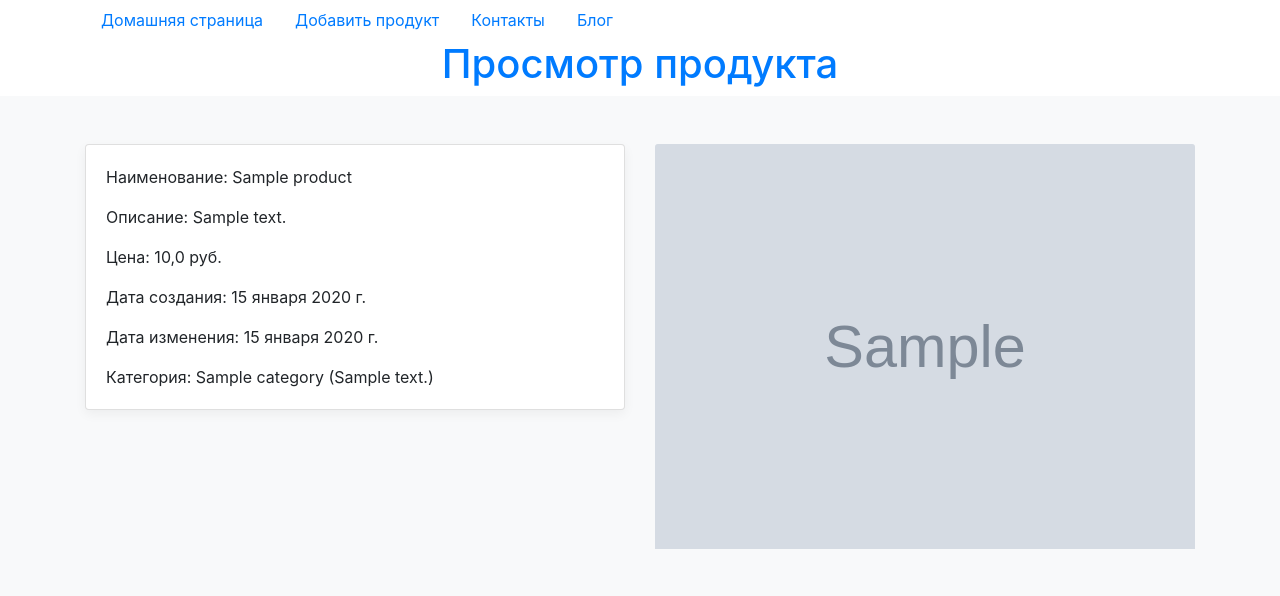
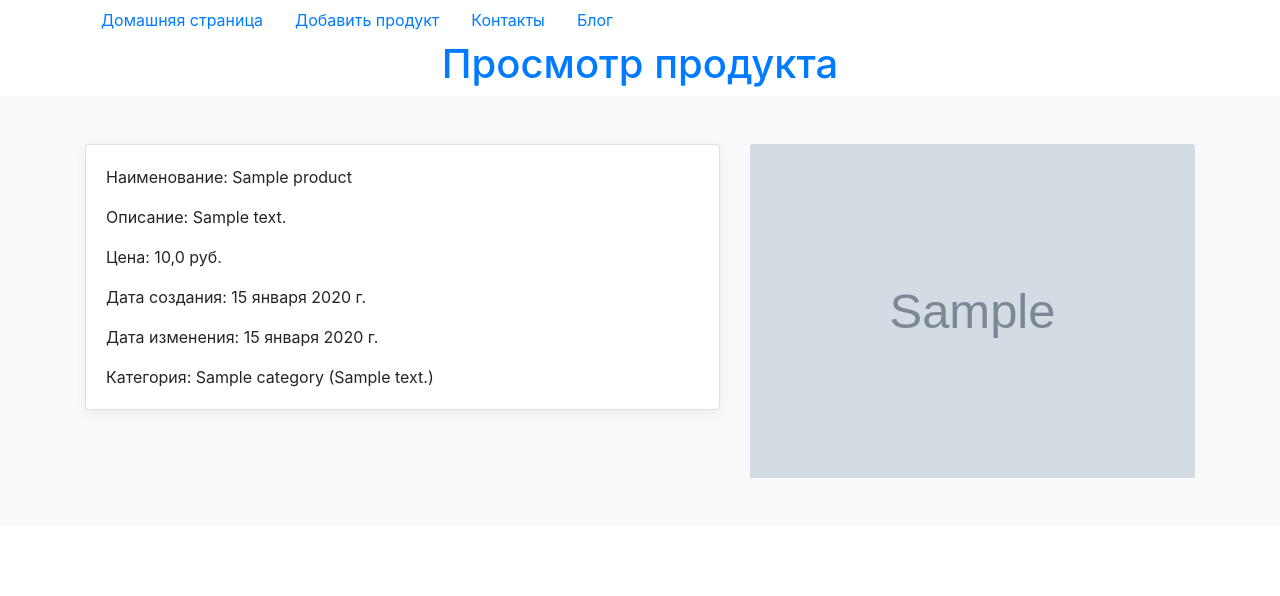
Before and after one commit to alex77bel/dz_django, a Django app: page /product/1/ in a window 1280 px wide. Shown: the top 596 px of the page. Run offline with Django 4.2, Linux system fonts and the light colour scheme; tables that the repository leaves empty hold one stand-in row (values such as "Sample post"); grey boxes marked "Sample" are stand-in pictures; parts of the project's set-up code (start-up, migrations or seed data) failed here and were passed over; some libraries are stand-ins or nearby versions.

Commit message:
Немного изменил в шаблонах

```diff
--- a/catalog/templates/catalog/post_detail.html
+++ b/catalog/templates/catalog/post_detail.html
@@ -4,7 +4,7 @@
     <div class="album py-5 bg-light">
         <div class="container">
             <div class="row">
-                <div class="col-md-6">
+                <div class="col-md-7">
                     <div class="card mb-4 box-shadow">
                         <div class="card-body">
                             <h4><p class="card-title text-primary"> {{ object.title }}</h4>
@@ -13,7 +13,7 @@
                         </div>
                     </div>
                 </div>
-                <div class="col-md-6">
+                <div class="col-md-5">
                     <img class="card-img-top" src='{% mediapath object.preview %}' alt="Card image cap">
                 </div>
             </div>
--- a/catalog/templates/catalog/product_detail.html
+++ b/catalog/templates/catalog/product_detail.html
@@ -4,7 +4,7 @@
     <div class="album py-5 bg-light">
         <div class="container">
             <div class="row">
-                <div class="col-md-6">
+                <div class="col-md-7">
                     <div class="card mb-4 box-shadow">
                         <div class="card-body">
                             <p class="card-text">Наименование: {{ object.name }}</p>
@@ -16,7 +16,7 @@
                         </div>
                     </div>
                 </div>
-                <div class="col-md-6">
+                <div class="col-md-5">
                     <img class="card-img-top" src='{% mediapath object.image %}' alt="Card image cap">
                 </div>
             </div>
```
